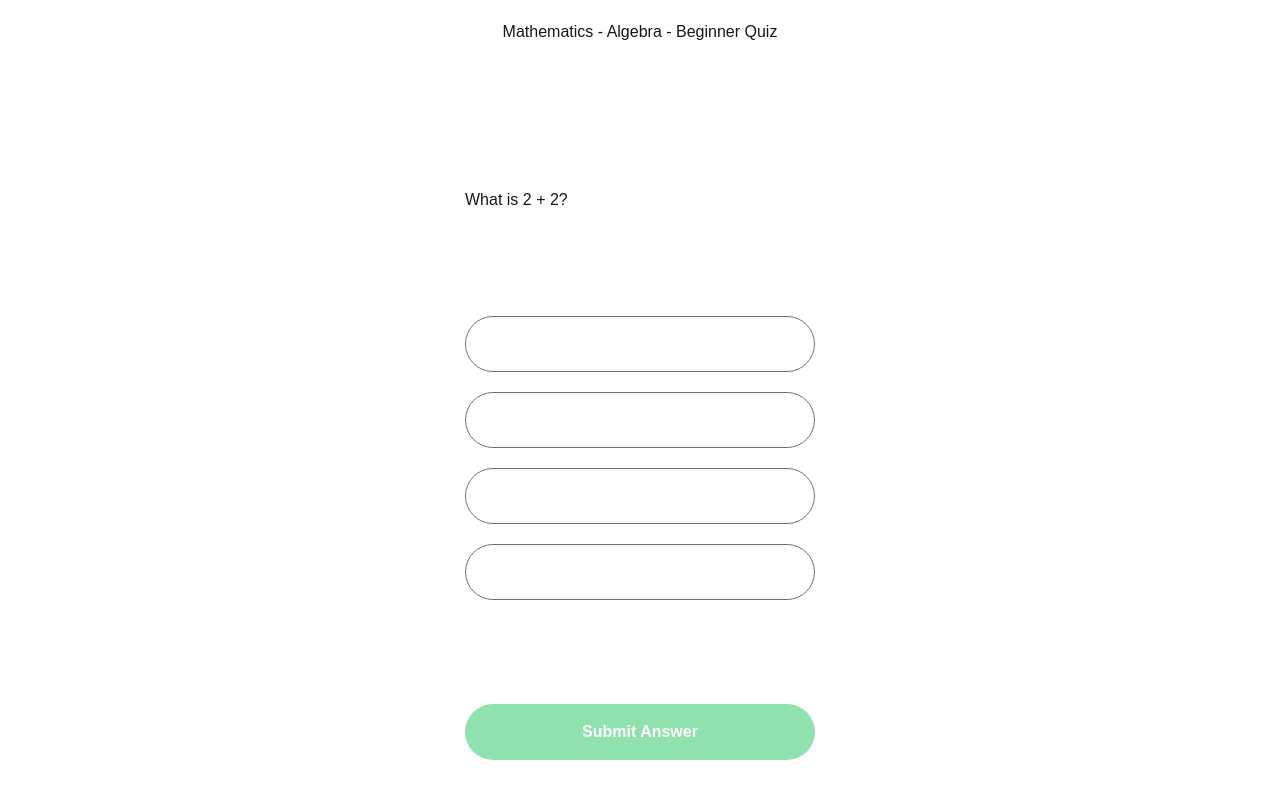
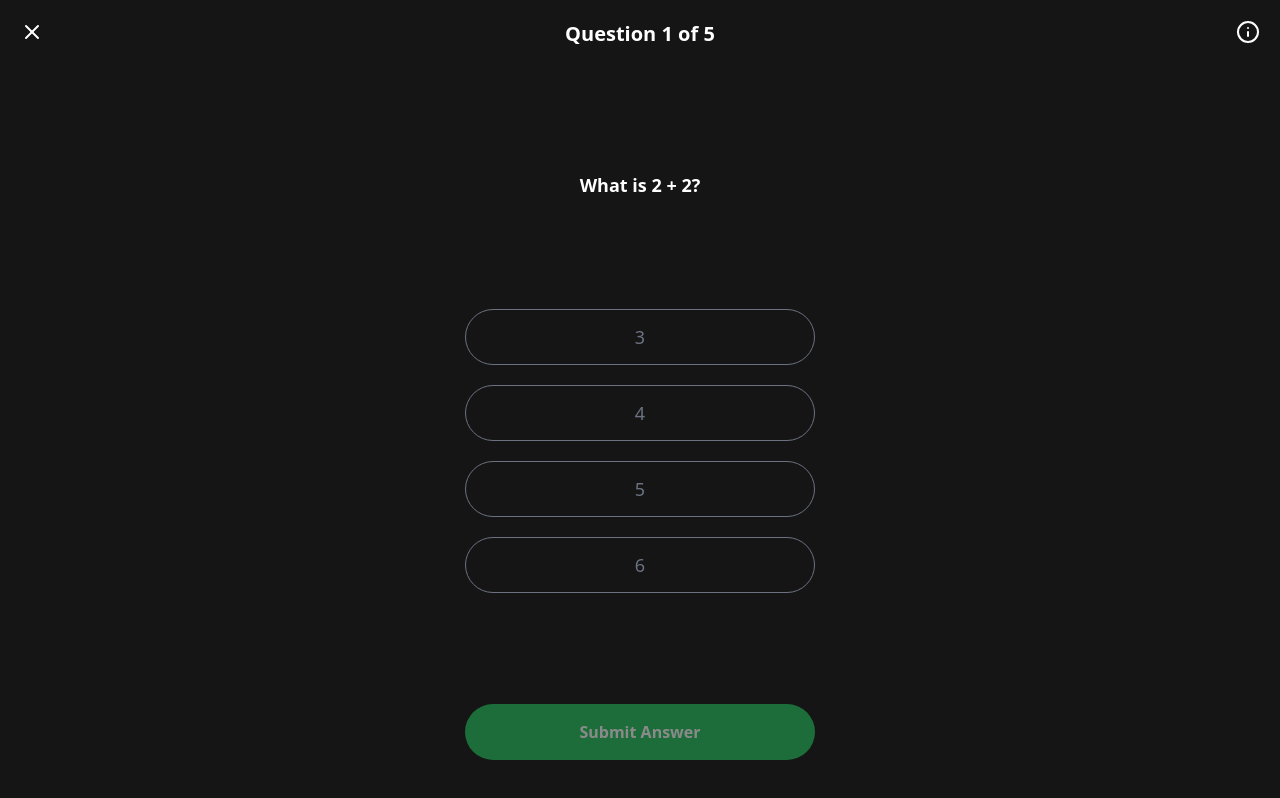
Before and after one commit to suhebism/Quiz-App, a Next.js app: page /subjects/math/algebra/level1 in a window 1280 px wide. Built offline with nearby package versions, Linux system fonts and the light colour scheme.

Commit message:
info on quiz page

```diff
--- a/app/globals.css
+++ b/app/globals.css
@@ -2,28 +2,9 @@
 @tailwind components;
 @tailwind utilities;
 
-:root {
-  --background: #ffffff;
-  --foreground: #171717;
-}
-
-@media (prefers-color-scheme: dark) {
-  :root {
-    --background: #0a0a0a;
-    --foreground: #ededed;
-  }
-}
 
 body {
-  color: var(--foreground);
-  background: var(--background);
-  font-family: Arial, Helvetica, sans-serif;
-}
-
-@layer utilities {
-  .text-balance {
-    text-wrap: balance;
-  }
+  background: #161515;
 }
 
 
--- a/app/subjects/[subjectId]/[chapterId]/[id]/page.jsx
+++ b/app/subjects/[subjectId]/[chapterId]/[id]/page.jsx
@@ -3,7 +3,7 @@ import { usePathname, useRouter } from "next/navigation";
 import quizData from "../../../../../data/quizData"; // Adjust the path as necessary
 import { useEffect, useState } from "react";
 import { motion, AnimatePresence } from "framer-motion";
-import { Scale, X } from "lucide-react";
+import { Scale, X, Info, MoveLeft } from "lucide-react";
 
 export default function QuizPage() {
   const pathname = usePathname(); // Get the current pathname
@@ -19,6 +19,7 @@ export default function QuizPage() {
   const [selectedAnswer, setSelectedAnswer] = useState(null); // Track selected answer
   const [score, setScore] = useState(0); // Track score
   const [showResult, setShowResult] = useState(false); // Show results at the end
+  const [info, setInfo] = useState(false);
 
   useEffect(() => {
     const segments = pathname.split("/").filter(Boolean); // Split the pathname and remove empty segments
@@ -143,7 +144,7 @@ export default function QuizPage() {
   };
 
   if (loadingSubject || loadingChapter || loadingLevel) {
-    return <div>Loading...</div>;
+    return <div className="text-white flex items-center justify-center">Loading...</div>;
   }
 
   if (!subject) {
@@ -168,6 +169,12 @@ export default function QuizPage() {
       setPrompt(false);
     }
   };
+  const infoToClose =()=>{
+    setInfo(false);
+  }
+  const infoToOPen =()=>{
+    setInfo(true);
+  }
   return (
     <motion.div
       initial={{ opacity: 0 }} // Initial state (hidden)
@@ -179,9 +186,29 @@ export default function QuizPage() {
         className="fixed top-5 left-5 text-white cursor-pointer"
         onClick={promptToClose}
       />
-      <h1>
-        {subject.name} - {chapter.name} - {level.name} Quiz
-      </h1>
+      <Info className="fixed top-5 right-5 text-white cursor-pointer"
+        onClick={infoToOPen}/>
+        <AnimatePresence>
+        {info && (
+          <motion.div
+          initial={{ y: 600 }}
+          animate={{ y: 0 }}
+          exit={{ y: 600 }} // Exit animation
+          transition={{ duration: 0.2, ease: "easeInOut" }}
+          className="fixed px-5 pt-5 bottom-0 h-screen w-screen bg-[#161515] z-50">
+            <MoveLeft onClick={infoToClose} color="white" className="cursor-pointer"/>
+            <div className="flex items-center justify-between">
+              <h1 className="text-white">
+                {subject.name} - {chapter.name}
+              </h1>
+              <h1 className="text-white text-xs font-light">
+                {level.name}
+              </h1>
+
+            </div>
+          </motion.div>
+        )}
+        </AnimatePresence>
       <AnimatePresence>
         {prompt && (
           <div
@@ -229,12 +256,12 @@ export default function QuizPage() {
           {/* Call handleNextLevel on click */}
         </>
       ) : (
-        <div className="flex flex-col justify-between h-full">
+        <div className="flex flex-col justify-between h-full text-center">
           {/* Show current question */}
           <h2 className="text-white text-xl text-center font-semibold h-10">
             Question {currentQuestionIndex + 1} of {level.questions.length}
           </h2>
-          <p>{level.questions[currentQuestionIndex].question}</p>
+          <p className="text-lg font-bold text-white">{level.questions[currentQuestionIndex].question}</p>
 
           {/* Render options for the current question */}
           <ul className="flex flex-col gap-5">
@@ -257,7 +284,11 @@ export default function QuizPage() {
                       onChange={() => setSelectedAnswer(index)}
                       className="hidden" // Hide the radio input
                     />
-                    <span className="flex-grow">{option}</span>
+                    <span className={`flex-grow text-lg transition-all duration-300  ${
+                      selectedAnswer === index
+                        ? " text-green-400"
+                        : "text-gray-500"
+                    }`}>{option}</span>
                   </label>
                 </li>
               )
```
Also changed, not shown: 1 other file (tests, documents, lock files or other folders).
